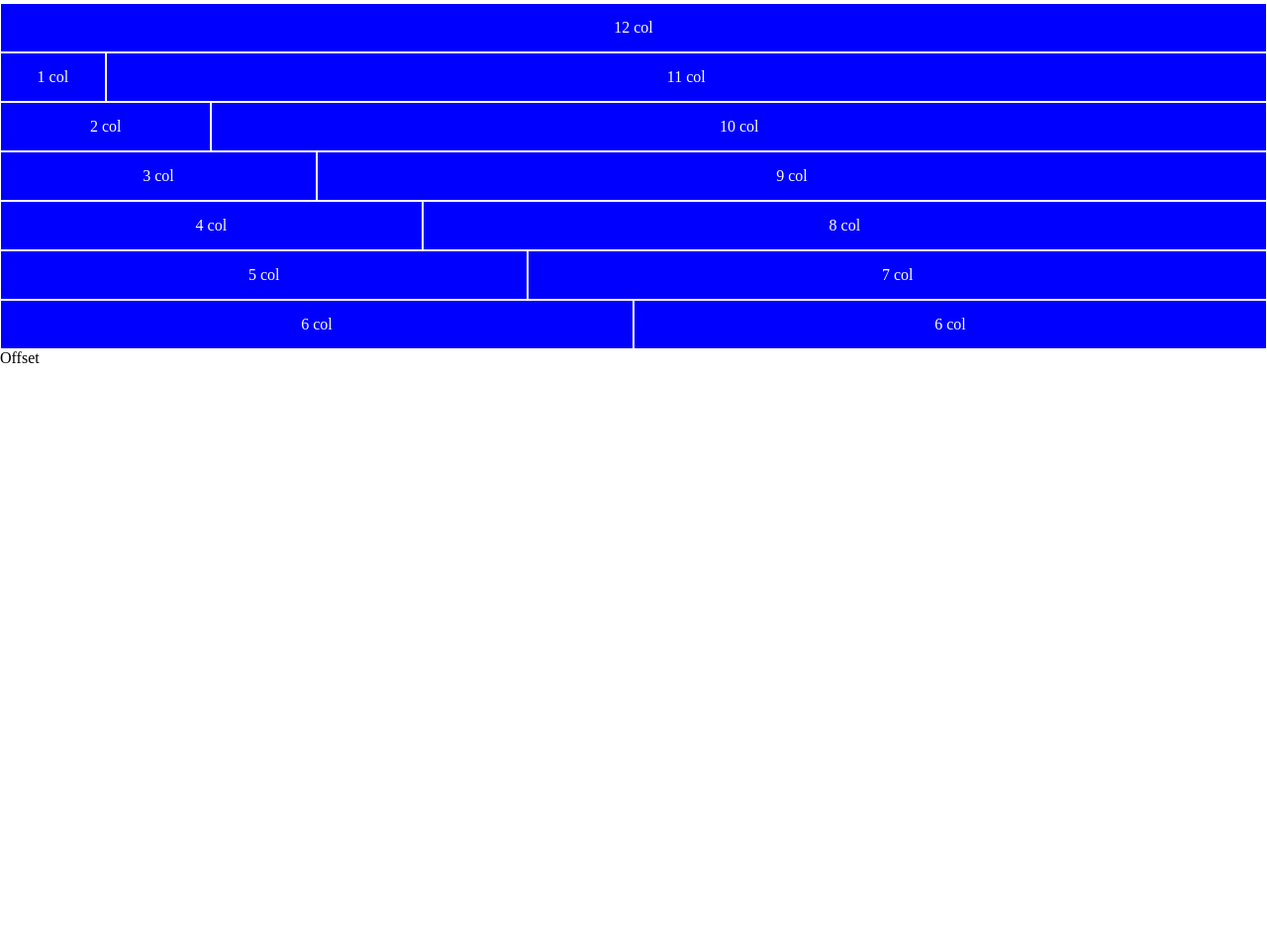
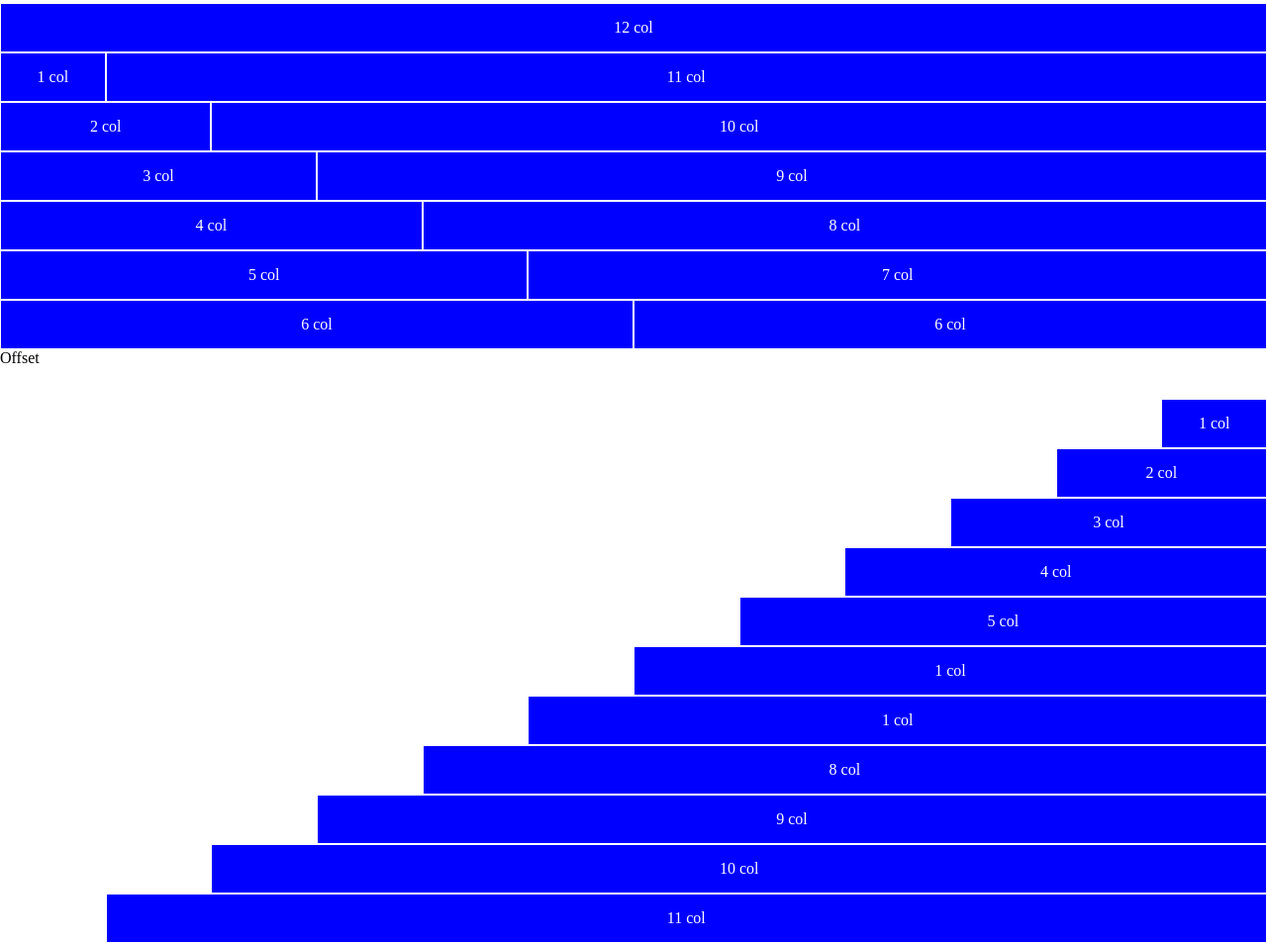
Before and after one commit to MattiaM99/html-css-12bool, a plain HTML site: page index.html in a window 1280 px wide. Shown: the part 397-1350 px from the top of the page at 99% size. Before the commit the page ends 800 px from the top, so only its background shows below. Drawn offline with Linux system fonts and the light colour scheme.

Commit message:
fine esercizio

```diff
--- a/css/style.css
+++ b/css/style.css
@@ -132,7 +132,3 @@
   flex-basis: calc((100% / 12) * 11);
   max-width:calc((100% / 12) * 11);
 }
-.offset-lg-12{
-  flex-basis: calc((100% / 12) * 12);
-  max-width:calc((100% / 12) * 12);
-}
--- a/index.html
+++ b/index.html
@@ -174,6 +174,71 @@
     </div>
   </div>
   <div class="separatore">Offset</div>
-
+  <div class="row">
+    <div class="offset-lg-11"></div>
+    <div class="col-lg-1">
+      <div class="box">1 col</div>
+    </div>
+  </div>
+  <div class="row">
+    <div class="offset-lg-10"></div>
+    <div class="col-lg-2">
+      <div class="box">2 col</div>
+    </div>
+  </div>
+  <div class="row">
+    <div class="offset-lg-9"></div>
+    <div class="col-lg-3">
+      <div class="box">3 col</div>
+    </div>
+  </div>
+  <div class="row">
+    <div class="offset-lg-8"></div>
+    <div class="col-lg-4">
+      <div class="box">4 col</div>
+    </div>
+  </div>
+  <div class="row">
+    <div class="offset-lg-7"></div>
+    <div class="col-lg-5">
+      <div class="box">5 col</div>
+    </div>
+  </div>
+  <div class="row">
+    <div class="offset-lg-6"></div>
+    <div class="col-lg-6">
+      <div class="box">1 col</div>
+    </div>
+  </div>
+  <div class="row">
+    <div class="offset-lg-5"></div>
+    <div class="col-lg-7">
+      <div class="box">1 col</div>
+    </div>
+  </div>
+  <div class="row">
+    <div class="offset-lg-4"></div>
+    <div class="col-lg-8">
+      <div class="box">8 col</div>
+    </div>
+  </div>
+  <div class="row">
+    <div class="offset-lg-3"></div>
+    <div class="col-lg-9">
+      <div class="box">9 col</div>
+    </div>
+  </div>
+  <div class="row">
+    <div class="offset-lg-2"></div>
+    <div class="col-lg-10">
+      <div class="box">10 col</div>
+    </div>
+  </div>
+  <div class="row">
+    <div class="offset-lg-1"></div>
+    <div class="col-lg-11">
+      <div class="box">11 col</div>
+    </div>
+  </div>
 </body>
 </html>
```
